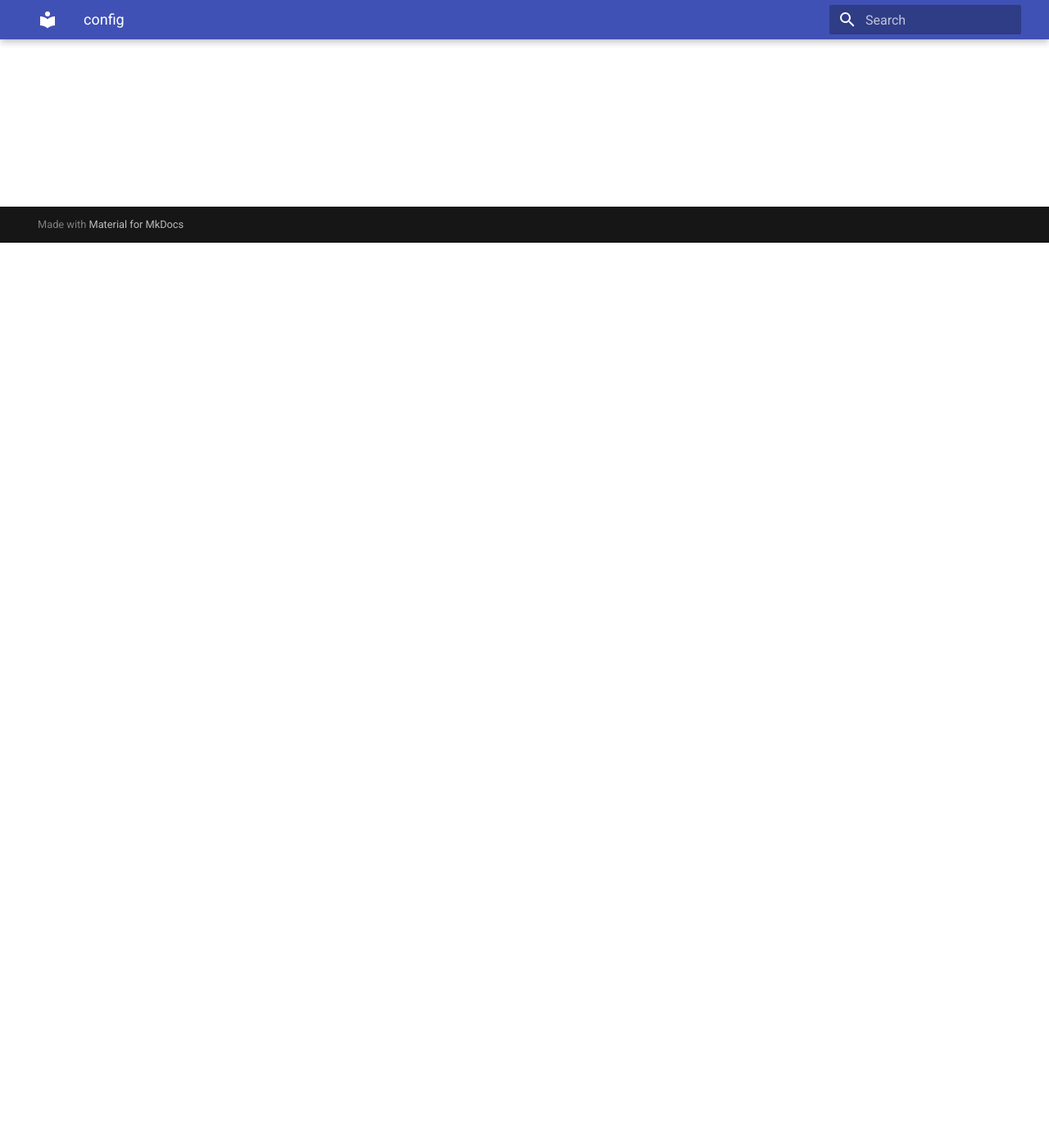
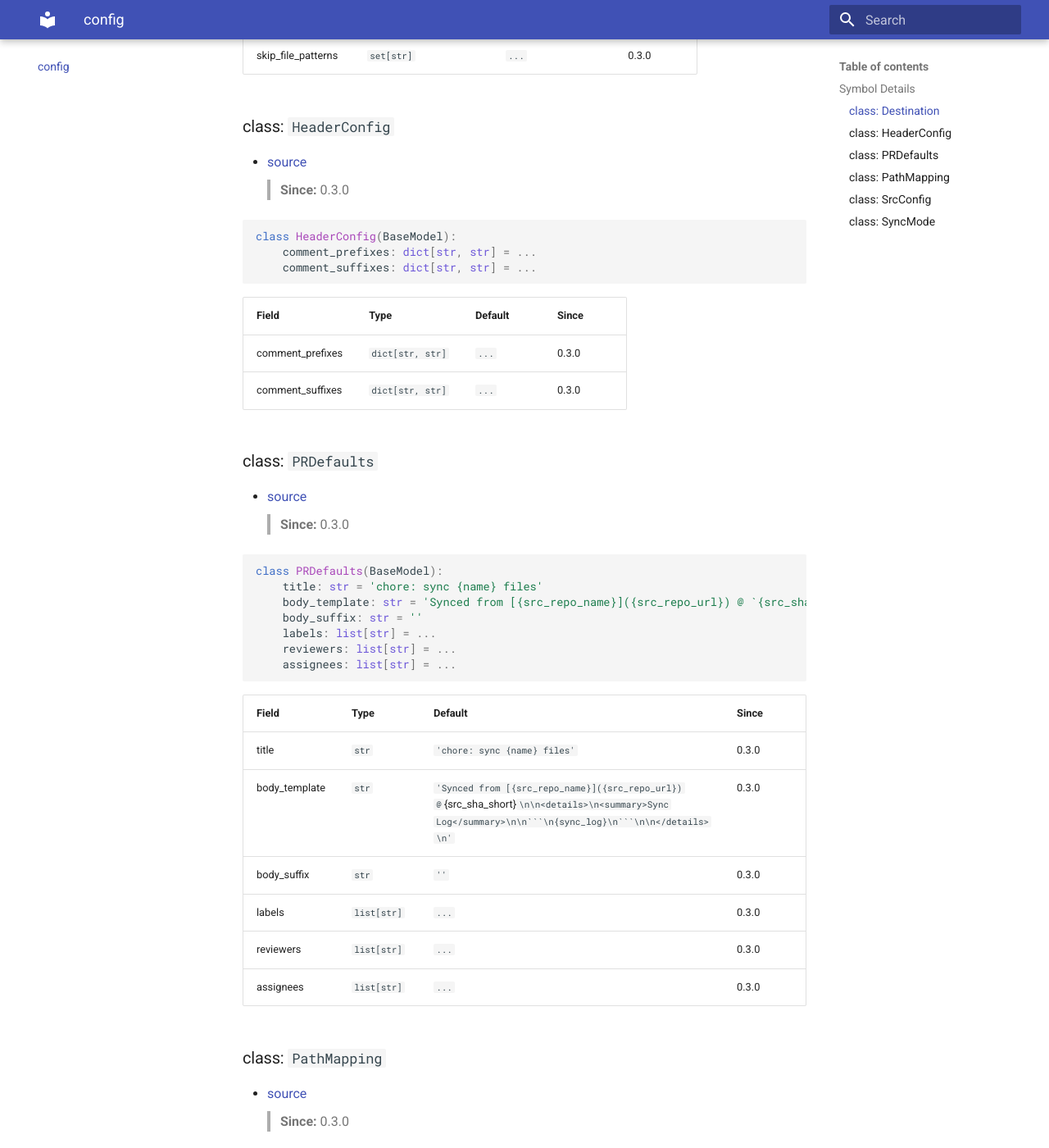
Before and after one commit to EspenAlbert/path-sync, an MkDocs documentation site: the page built from docs/config/index.md, in a window 1280 px wide and 1400 px high, scrolled down 1104 px. Shown: the whole window at 82% size. Built offline with MkDocs 1.6.1 and Material for MkDocs 9.7.7, drawn with Linux system fonts in a browser that asks for light colours; some of the changed text lies outside the part shown.

Commit message:
re-generate files

````diff
--- a/docs/config/index.md
+++ b/docs/config/index.md
@@ -4,12 +4,12 @@
 <!-- === OK_EDIT: pkg-ext header === -->
 
 <!-- === DO_NOT_EDIT: pkg-ext symbols === -->
-- `Destination`
-- `HeaderConfig`
-- `PRDefaults`
-- `PathMapping`
-- `SrcConfig`
-- `SyncMode`
+- [`Destination`](#destination_def)
+- [`HeaderConfig`](#headerconfig_def)
+- [`PRDefaults`](#prdefaults_def)
+- [`PathMapping`](#pathmapping_def)
+- [`SrcConfig`](#srcconfig_def)
+- [`SyncMode`](#syncmode_def)
 <!-- === OK_EDIT: pkg-ext symbols === -->
 
 <!-- === DO_NOT_EDIT: pkg-ext symbol_details_header === -->
@@ -18,19 +18,127 @@
 
 <!-- === DO_NOT_EDIT: pkg-ext destination_def === -->
 ### class: `Destination`
+- [source](../../path_sync/_internal/models.py#L117)
+> **Since:** 0.3.0
+
+```python
+class Destination(BaseModel):
+    name: str = PydanticUndefined
+    repo_url: str = ''
+    dest_path_relative: str = PydanticUndefined
+    copy_branch: str = ''
+    default_branch: str = 'main'
+    skip_sections: dict[str, list[str]] = ...
+    skip_file_patterns: set[str] = ...
+```
+
+| Field | Type | Default | Since |
+|---|---|---|---|
+| name | `str` | `PydanticUndefined` | 0.3.0 |
+| repo_url | `str` | `''` | 0.3.0 |
+| dest_path_relative | `str` | `PydanticUndefined` | 0.3.0 |
+| copy_branch | `str` | `''` | 0.3.0 |
+| default_branch | `str` | `'main'` | 0.3.0 |
+| skip_sections | `dict[str, list[str]]` | `...` | 0.3.0 |
+| skip_file_patterns | `set[str]` | `...` | 0.3.0 |
 <!-- === OK_EDIT: pkg-ext destination_def === -->
 <!-- === DO_NOT_EDIT: pkg-ext headerconfig_def === -->
 ### class: `HeaderConfig`
+- [source](../../path_sync/_internal/models.py#L69)
+> **Since:** 0.3.0
+
+```python
+class HeaderConfig(BaseModel):
+    comment_prefixes: dict[str, str] = ...
+    comment_suffixes: dict[str, str] = ...
+```
+
+| Field | Type | Default | Since |
+|---|---|---|---|
+| comment_prefixes | `dict[str, str]` | `...` | 0.3.0 |
+| comment_suffixes | `dict[str, str]` | `...` | 0.3.0 |
 <!-- === OK_EDIT: pkg-ext headerconfig_def === -->
 <!-- === DO_NOT_EDIT: pkg-ext prdefaults_def === -->
 ### class: `PRDefaults`
+- [source](../../path_sync/_internal/models.py#L88)
+> **Since:** 0.3.0
+
+```python
+class PRDefaults(BaseModel):
+    title: str = 'chore: sync {name} files'
+    body_template: str = 'Synced from [{src_repo_name}]({src_repo_url}) @ `{src_sha_short}`\n\n<details>\n<summary>Sync Log</summary>\n\n```\n{sync_log}\n```\n\n</details>\n'
+    body_suffix: str = ''
+    labels: list[str] = ...
+    reviewers: list[str] = ...
+    assignees: list[str] = ...
+```
+
+| Field | Type | Default | Since |
+|---|---|---|---|
+| title | `str` | `'chore: sync {name} files'` | 0.3.0 |
+| body_template | `str` | `'Synced from [{src_repo_name}]({src_repo_url}) @ `{src_sha_short}`\n\n<details>\n<summary>Sync Log</summary>\n\n```\n{sync_log}\n```\n\n</details>\n'` | 0.3.0 |
+| body_suffix | `str` | `''` | 0.3.0 |
+| labels | `list[str]` | `...` | 0.3.0 |
+| reviewers | `list[str]` | `...` | 0.3.0 |
+| assignees | `list[str]` | `...` | 0.3.0 |
 <!-- === OK_EDIT: pkg-ext prdefaults_def === -->
 <!-- === DO_NOT_EDIT: pkg-ext pathmapping_def === -->
 ### class: `PathMapping`
+- [source](../../path_sync/_internal/models.py#L38)
+> **Since:** 0.3.0
+
+```python
+class PathMapping(BaseModel):
+    src_path: str = PydanticUndefined
+    dest_path: str = ''
+    sync_mode: SyncMode = <SyncMode.SYNC: 'sync'>
+    exclude_dirs: set[str] = ...
+    exclude_file_patterns: set[str] = ...
+```
+
+| Field | Type | Default | Since |
+|---|---|---|---|
+| src_path | `str` | `PydanticUndefined` | 0.3.0 |
+| dest_path | `str` | `''` | 0.3.0 |
+| sync_mode | `SyncMode` | `<SyncMode.SYNC: 'sync'>` | 0.3.0 |
+| exclude_dirs | `set[str]` | `...` | 0.3.0 |
+| exclude_file_patterns | `set[str]` | `...` | 0.3.0 |
 <!-- === OK_EDIT: pkg-ext pathmapping_def === -->
 <!-- === DO_NOT_EDIT: pkg-ext srcconfig_def === -->
 ### class: `SrcConfig`
+- [source](../../path_sync/_internal/models.py#L133)
+> **Since:** 0.3.0
+
+```python
+class SrcConfig(BaseModel):
+    name: str = PydanticUndefined
+    git_remote: str = 'origin'
+    src_repo_url: str = ''
+    schedule: str = '0 6 * * *'
+    header_config: HeaderConfig = ...
+    pr_defaults: PRDefaults = ...
+    paths: list[PathMapping] = ...
+    destinations: list[Destination] = ...
+```
+
+| Field | Type | Default | Since |
+|---|---|---|---|
+| name | `str` | `PydanticUndefined` | 0.3.0 |
+| git_remote | `str` | `'origin'` | 0.3.0 |
+| src_repo_url | `str` | `''` | 0.3.0 |
+| schedule | `str` | `'0 6 * * *'` | 0.3.0 |
+| header_config | `HeaderConfig` | `...` | 0.3.0 |
+| pr_defaults | `PRDefaults` | `...` | 0.3.0 |
+| paths | `list[PathMapping]` | `...` | 0.3.0 |
+| destinations | `list[Destination]` | `...` | 0.3.0 |
 <!-- === OK_EDIT: pkg-ext srcconfig_def === -->
 <!-- === DO_NOT_EDIT: pkg-ext syncmode_def === -->
 ### class: `SyncMode`
+- [source](../../path_sync/_internal/models.py#L32)
+> **Since:** 0.3.0
+
+```python
+class SyncMode(StrEnum):
+    ...
+```
 <!-- === OK_EDIT: pkg-ext syncmode_def === -->
````
Also changed, not shown: docs/copy/index.md (+34 -1 lines), path_sync.api.yaml (added, +402 -0 lines), 1 other file.
